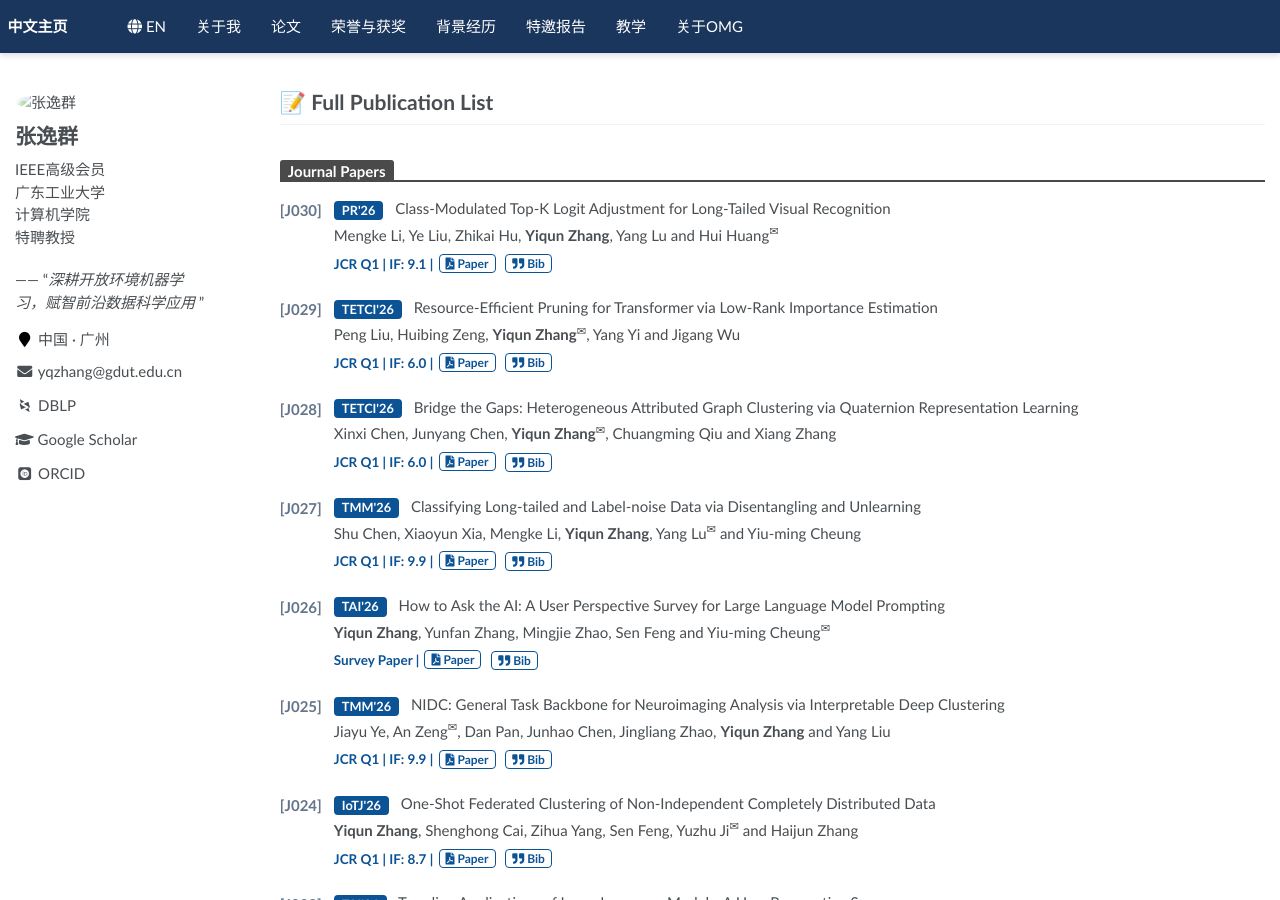
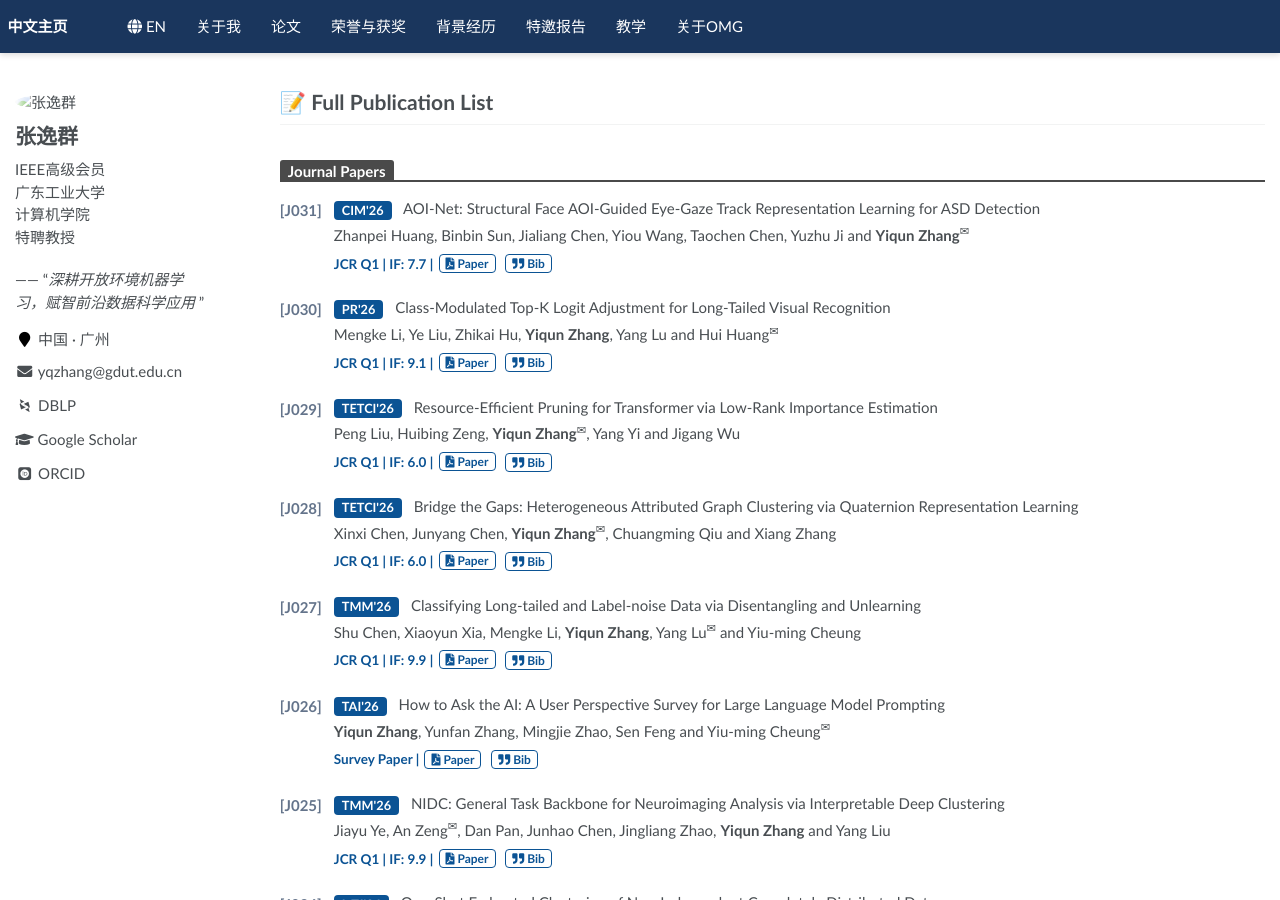
Before and after one commit to yqzhang-Zz/zh-publications, a Jekyll site: the page built from _pages/about.md, in a window 1280 px wide and 900 px high. Built offline with Jekyll 4.4.1, drawn with Linux system fonts in a browser that asks for light colours; some web fonts are replaced; a script that is not in the unit is left out; comment, search, counter and statistics services are not loaded.

Commit message:
Update journal_papers.yml

```diff
--- a/_data/journal_papers.yml
+++ b/_data/journal_papers.yml
@@ -1,4 +1,19 @@
 # _data/journal_papers.yml
+- id: "J031"
+  venue: "CIM'26"
+  journal_key: "CIM"
+  title: "AOI-Net: Structural Face AOI-Guided Eye-Gaze Track Representation Learning for ASD Detection"
+  authors: "Zhanpei Huang, Binbin Sun, Jialiang Chen, Yiou Wang, Taochen Chen, Yuzhu Ji and <strong>Yiqun Zhang</strong><sup>&#x2709;</sup>"
+  tag: ""
+  link: "#"
+  bib: |-
+    @article{huang2026aoinet,
+      author = {Huang, Zhanpei and Sun, Binbin and Chen, Jialiang and Wang, Yiou and Chen, Taochen and Ji, Yuzhu and Zhang, Yiqun},
+      title = {AOI-Net: Structural Face AOI-Guided Eye-Gaze Track Representation Learning for ASD Detection},
+      journal = {IEEE Computational Intelligence Magazine},
+      year = {2026}
+    }
+
 - id: "J030"
   venue: "PR'26"
   journal_key: "PR"
```
